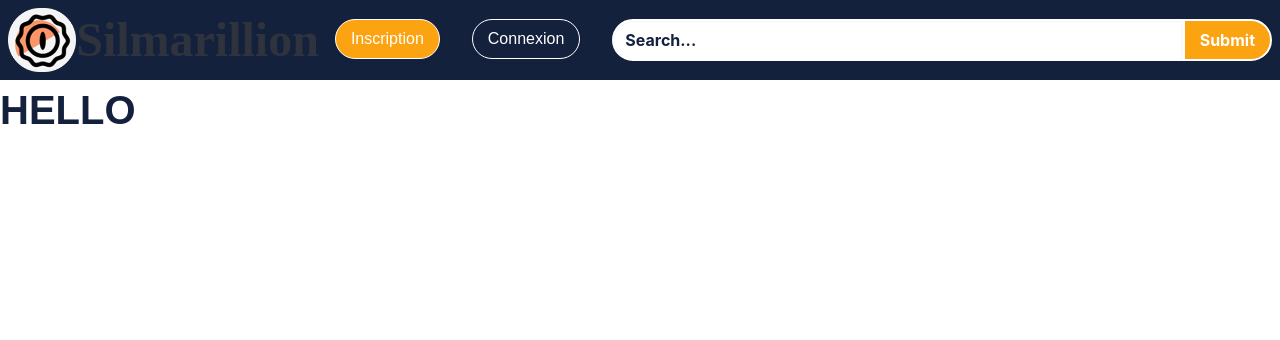
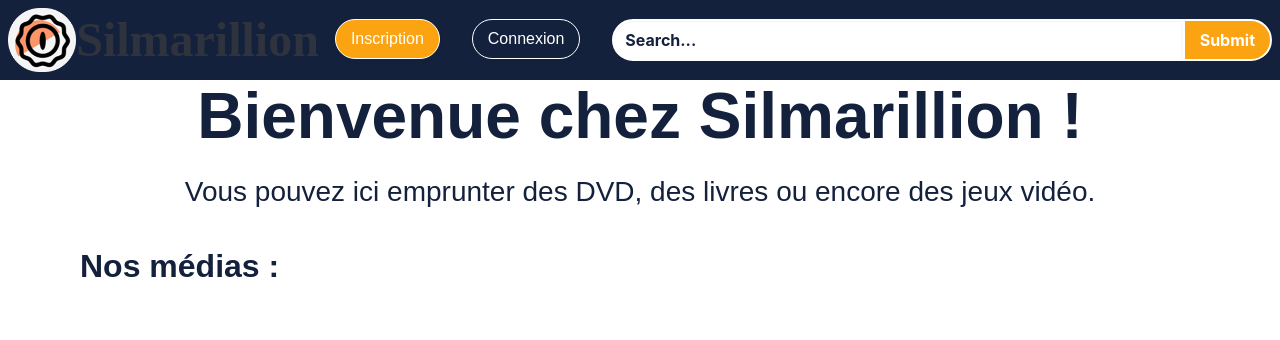
Before and after one commit to fvancamp5/Mediatheque_Silmarillion, a Symfony app: template templates/home/index.html.twig in a window 1280 px wide. Shown: the top 340 px of the page. Run offline with Twig, Linux system fonts and the light colour scheme; the template is opened without the code that fills it, so the values that code supplies are empty; some libraries are stand-ins or nearby versions.

Commit message:
page principal avec debut affichage des médias

```diff
--- a/public/style/signstyle.css
+++ b/public/style/signstyle.css
@@ -138,7 +138,7 @@ input::placeholder {
     font-size: calc(12.5vh * 0.4)!important;
 }
 
-@media (min-height: 768px)  {
+@media (min-height: 768px) and (min-width: 1024px) {
     .input.is-primary{
         height: calc(7vh)!important;
     }
--- a/public/style/webstyle.css
+++ b/public/style/webstyle.css
@@ -24,6 +24,38 @@ header a {
     justify-self: left;
     display: flex;
     flex: 0 0 auto;
+}
+
+main {
+    width: 100%;
+    display: flex;
+    flex-direction: row;
+    align-content: center;
+    padding: 0 0.5rem;
+    height: 100vh;
+}
+
+html, body {
+    width: 100%;
+    height: 100%;
+    background: white;
+    color: var(--blue);
+    font-family: 'Arial', sans-serif;
+    margin: 0;
+    padding: 0;
+    overflow-x: hidden;
+    box-sizing: border-box!important;
+}
+
+h1{
+    color: var(--blue);
+    font-size: 2.5rem;
+    font-weight: bold;
+}
+
+img {
+    max-width: 100%;
+    max-height: 100%;
 }
 
 .nav{
@@ -63,26 +95,28 @@ header a {
     background: var(--blue);
 }
 
-body {
+.container {
+    display: flex;
+    flex-wrap: wrap;
+    justify-items: center;
+    justify-content: center;
     width: 100%;
     height: 100%;
-    display: flex;
-    flex-direction: column;
+    padding: 0;
     flex-wrap: wrap;
-    background: white;
-    color: var(--blue);
-    font-family: 'Arial', sans-serif;
+    align-items: center;
+    align-content: flex-start;
 }
 
-h1{
+.title.is-primary {
+    font-size: 4rem;
+    font-weight: bold;
     color: var(--blue);
-    font-size: 2.5rem;
-    font-weight: bold;
 }
-
-img {
-    max-width: 100%;
-    max-height: 100%;
+.title.is-secondary {
+    font-size: 1.75rem;
+    font-weight: 500;
+    color: var(--blue);
 }
 
 form input[type="text"]{
@@ -137,6 +171,15 @@ input::placeholder {
     background: var(--blue)!important;
 }
 
+.title.is-secondary.media {
+    text-align: left;
+    justify-self: flex-start !important;
+    margin: 1rem ;
+    width: 100%;
+    font-weight: 700!important;
+    font-size: 2rem!important;
+}
+
 .logo {
     max-width: 100%;
     max-height: 100%;
@@ -144,6 +187,46 @@ input::placeholder {
     text-align: center;
     align-items: center;
     font-family: "Princess Sofia" ;
+}
+
+.content {
+    display: flex;
+    flex-wrap: wrap;
+    justify-content: space-evenly;
+    align-items: flex-start;
+    max-width: 100%;
+    max-height: 100%;
+    width: 100%;
+}
+
+
+.media-item{
+    display: flex;
+    flex-direction: column;
+    font-size: 2rem;
+    width: 100%;
+    height: 100%;
+    max-width: calc(100% / 5 );
+    height: auto;
+    justify-content: space-between;
+    margin: 0 1rem;
+}
+
+.media-item img {
+    max-width: 100%;
+    max-height: 100%;
+    aspect-ratio: 1/1;
+    margin: 0.5rem 0;
+    border-radius: 1rem;
+    box-shadow: 0 0 2px var(--blue);
+}
+
+.media-item p {
+    text-decoration: none;
+    color: var(--blue);
+    font-weight: 700!important;
+    font-size: clamp(1rem, 1.75vw, 4rem) !important;
+    text-align: center;
 }
 
 @media (max-width: 768px) {
@@ -182,6 +265,12 @@ input::placeholder {
     .button {
         width: 100%;
         height: auto;
+    }
+    .media-item{
+        font-size: 1rem;
+        width: 100%;
+        height: 100%;
+        max-width: 10rem
     }
 }
 
--- a/templates/base.html.twig
+++ b/templates/base.html.twig
@@ -38,7 +38,7 @@
             </div>
 
         </header>
-        <main id="main">
+        <main id="main" >
             {% block body %}
             {% endblock %}
         </main>
--- a/templates/home/index.html.twig
+++ b/templates/home/index.html.twig
@@ -5,7 +5,10 @@
 {% endblock %}
 
 {% block body %}
-    <h1>HELLO</h1>
+    <div class="container">
+        <h1 class="title is-primary">Bienvenue chez Silmarillion !</h1>
+        <h2 class="title is-secondary">Vous pouvez ici emprunter des DVD, des livres ou encore des jeux vidéo.</h2>
+
         {% if user %}
             <p>Prénom: {{ user.firstname }}</p>
             <p>Nom: {{ user.lastname }}</p>
@@ -13,4 +16,18 @@
             <p>Mot de passe: {{ user.password }}</p>
         {% endif %}
 
+        <h2 class="title is-secondary media">Nos médias :</h2>
+
+        <div class="content">
+            {% for media in medias %}
+                {% if media.state == true %}
+                    <a href="{{ url('home/' ~ media.title ) }}" class="media-item">
+                        <img src="{{ asset('images/' ~ media.image) }}">
+                        <p> {{media.title}} </p>
+                    </a>
+                {% endif %}
+            {% endfor %}
+        </div>
+    </div>
+
 {% endblock %}
```
Also changed, not shown: src/Controller/HomeController.php (+38 -1 lines). Lines whose indentation alone changed are shown as unchanged.
